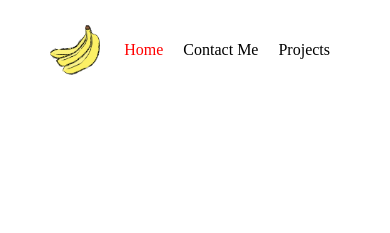
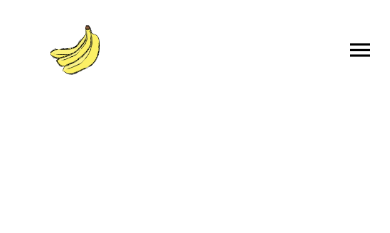
Before and after one commit to colorlessenergy/devbanana, a Jekyll site: the page built from index.html, in a window 390 px wide. Shown: the top 233 px of the page. Built offline with Jekyll 4.4.1, drawn with Linux system fonts in a browser that asks for light colours.

Commit message:
finished responsive nav

```diff
--- a/_includes/nav.html
+++ b/_includes/nav.html
@@ -1,6 +1,22 @@
-<img src="images/favicon.png" alt="banana">
-<ul>
+<img class="logo" src="images/favicon.png" alt="banana">
+<div class="menu-img" id="img-menu">
+  <img src="images/menu-icon.svg" alt="icon hamburger menu">
+</div>
+<ul class="nav" id="nav">
   <li><a href="{{site.baseurl}}/index.html" {% if page.url == '/' %} class="current" {% endif %}>Home</a></li>
   <li><a href="{{site.baseurl}}/contact.html"{% if page.url == '/contact.html' %} class="current" {% endif %}>Contact Me</a></li>
   <li><a href="{{site.baseurl}}/projects.html"{% if page.url == '/projects.html' %} class="current" {% endif %}>Projects</a></li>
 </ul>
+
+<div class="responsive-nav" id="responsive-nav">
+  <ul>
+    <li class="menu-img" id="menu-img"><img src="images/icon-menu.svg" alt="icon hamburger menu"></li>
+    <li class="page"><a href="{{site.baseurl}}/index.html" {% if page.url == '/' %} class="current" {% endif %}>Home</a></li>
+    <li class="page"><a href="{{site.baseurl}}/contact.html"{% if page.url == '/contact.html' %} class="current" {% endif %}>Contact Me</a></li>
+    <li class="page"><a href="{{site.baseurl}}/projects.html"{% if page.url == '/projects.html' %} class="current" {% endif %}>Projects</a></li>
+  </ul>
+  <div class="responsive-nav-footer">
+    <p class="github"><a href="https://github.com/colorlessenergy">Github</a></p>
+    <p class="copyright">&copy; Brian Munoz 2017. All Rights Reserved</p>
+  </div>
+</div>
--- a/_layouts/default.html
+++ b/_layouts/default.html
@@ -16,5 +16,6 @@
   <footer>
     {% include footer.html %}
   </footer>
+  <script src="main.js"></script>
 </body>
 </html>
--- a/main.css
+++ b/main.css
@@ -61,13 +61,13 @@
   height: 100px;
 }
 
-nav img {
+nav .logo {
   height: 50px;
   margin-left: 50px;
   width: 50px
 }
 
-nav ul {
+nav .nav {
   display: flex;
   list-style-type: none;
   margin: 0;
@@ -75,13 +75,86 @@
   padding: 0;
 }
 
-nav ul li {
+nav .nav .current {
+  color: #d21717;
+}
+
+nav .nav li {
   margin: 0 10px;
 }
 
 nav ul li a {
   color: #000;
   text-decoration: none;
+}
+
+nav .responsive-nav {
+  background-color: #191919;
+  display: none;
+  flex-direction: column;
+  justify-content: space-between;
+  height: 100%;
+  position: absolute;
+  top: 0;
+  right: 0;
+  margin: 0;
+  padding: 0;
+  width: 80%;
+}
+
+nav .responsive-nav ul {
+  display: flex;
+  flex-direction: column;
+  list-style-type: none;
+  margin: 0;
+  padding: 0;
+}
+
+nav .responsive-nav ul .menu-img {
+  align-self: flex-end;
+  height: 20px;
+  margin-right: 10px;
+  margin-top: 10px;
+  width: 20px;
+}
+
+nav .responsive-nav ul .menu-img img {
+  height: 20px;
+  width: 20px;
+}
+
+nav .responsive-nav ul .page {
+  font-size: 40px;
+  margin-left: 20px;
+}
+
+nav .responsive-nav ul .page a {
+  color: #fff;
+}
+
+nav .responsive-nav ul .page a:hover {
+  color: #d21717;
+}
+
+nav .responsive-nav, .responsive-nav-footer {
+  margin-left: 20px;
+}
+
+nav .responsive-nav, .responsive-nav-footer .copyright {
+  color: #8c8c8c;
+  font-size: 14px;
+}
+
+nav .responsive-nav, .responsive-nav-footer .github a {
+  color: #fff;
+  text-decoration: none;
+}
+
+nav #img-menu {
+  display: none;
+  height: 20px;
+  margin-right: 20px;
+  width: 20px;
 }
 
 .bg-img {
@@ -131,10 +204,6 @@
 .contact p {
   font-size: 50px;
   font-weight: bold;
-}
-
-.current {
-  color: red;
 }
 
 .show {
@@ -238,6 +307,10 @@
   text-align: center
   }
 
+  nav .nav {
+    display: none;
+  }
+
   .bg-img {
     width: 100%;
   }
@@ -259,4 +332,8 @@
     margin-left: 10px;
     margin-right: 10px;
   }
+
+  nav #img-menu {
+    display: flex;
+  }
 }
--- /dev/null
+++ b/main.js
@@ -0,0 +1,11 @@
+var menuImg = document.getElementById("menu-img");
+var responsiveNav = document.getElementById("responsive-nav");
+var imgMenu = document.getElementById("img-menu");
+
+menuImg.addEventListener("click", function () {
+  responsiveNav.style.display = "none";
+});
+
+imgMenu.addEventListener("click", function () {
+  responsiveNav.style.display = "flex";
+})
```
Also changed, not shown: images/icon-menu.svg (added), images/menu-icon.svg (added), 7 other files.
